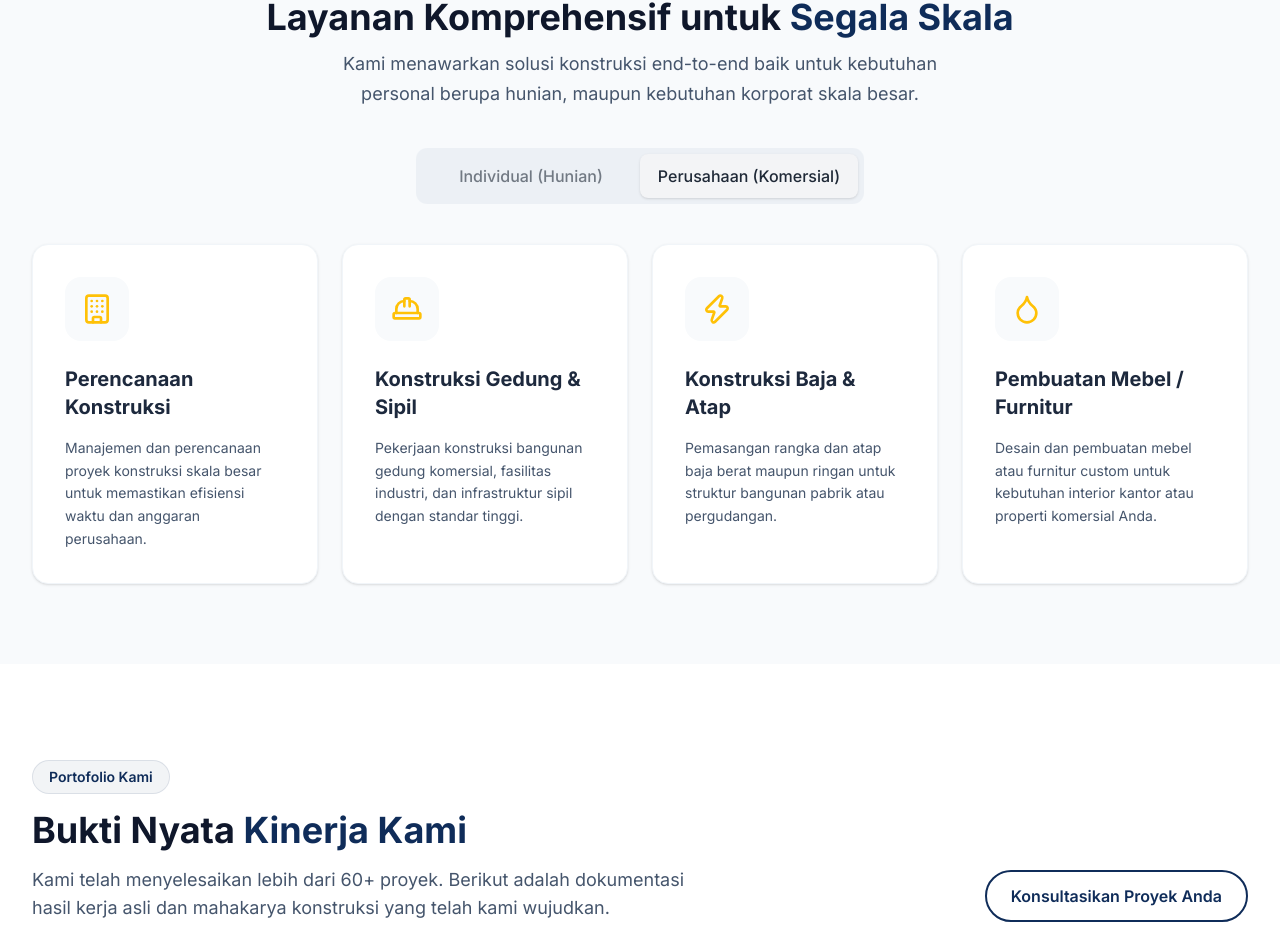
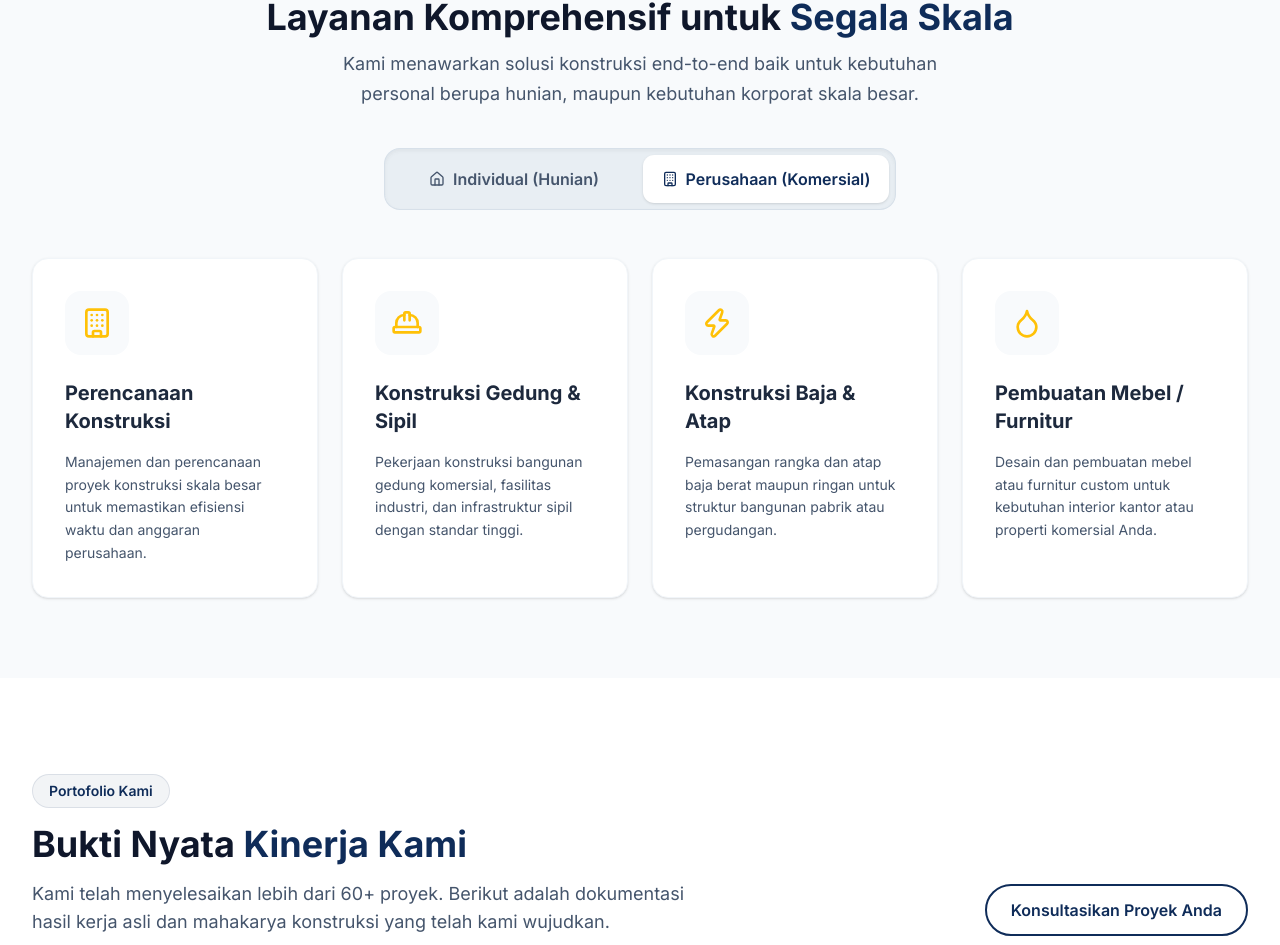
Before and after one commit to wreqr/web-PT-HEKA-SEJAHTERA-BERSAMA, a Next.js app: page / in a window 1280 px wide. Shown: the part 1666-2611 px from the top of the page. Built offline with nearby package versions, Linux system fonts and the light colour scheme.

Commit message:
update project ke 2

```diff
--- a/src/components/sections/Services.tsx
+++ b/src/components/sections/Services.tsx
@@ -76,13 +76,21 @@ export default function Services() {
           transition={{ duration: 0.6, delay: 0.2 }}
         >
           <Tabs defaultValue="perusahaan" className="w-full">
-            <div className="flex justify-center mb-6 sm:mb-8">
-              <TabsList className="grid w-full max-w-md grid-cols-2 p-1 sm:p-1.5 bg-slate-200/50 rounded-xl h-auto sm:h-14 gap-1 sm:gap-0">
-                <TabsTrigger value="individual" className="rounded-lg data-[state=active]:bg-white data-[state=active]:text-primary data-[state=active]:shadow-sm text-xs sm:text-sm md:text-base font-medium h-full py-2 sm:py-0 border-none whitespace-normal text-center leading-tight">
-                  Individual (Hunian)
+            <div className="flex justify-center mb-8 sm:mb-10">
+              <TabsList className="grid w-full max-w-lg grid-cols-2 p-1.5 bg-slate-200/70 border border-slate-300/60 rounded-2xl h-auto gap-1.5 shadow-inner">
+                <TabsTrigger
+                  value="individual"
+                  className="rounded-xl py-3 px-3 sm:px-5 text-xs sm:text-sm md:text-base font-semibold transition-all duration-200 text-slate-600 hover:text-slate-900 data-active:bg-white data-active:text-primary data-active:shadow-sm cursor-pointer flex items-center justify-center gap-2"
+                >
+                  <Home className="w-4 h-4 shrink-0" />
+                  <span>Individual (Hunian)</span>
                 </TabsTrigger>
-                <TabsTrigger value="perusahaan" className="rounded-lg data-[state=active]:bg-primary data-[state=active]:text-white data-[state=active]:shadow-sm text-xs sm:text-sm md:text-base font-medium h-full py-2 sm:py-0 border-none whitespace-normal text-center leading-tight">
-                  Perusahaan (Komersial)
+                <TabsTrigger
+                  value="perusahaan"
+                  className="rounded-xl py-3 px-3 sm:px-5 text-xs sm:text-sm md:text-base font-semibold transition-all duration-200 text-slate-600 hover:text-slate-900 data-active:bg-white data-active:text-primary data-active:shadow-sm cursor-pointer flex items-center justify-center gap-2"
+                >
+                  <Building className="w-4 h-4 shrink-0" />
+                  <span>Perusahaan (Komersial)</span>
                 </TabsTrigger>
               </TabsList>
             </div>
--- a/src/components/ui/tabs.tsx
+++ b/src/components/ui/tabs.tsx
@@ -23,12 +23,12 @@ function Tabs({
 }
 
 const tabsListVariants = cva(
-  "group/tabs-list inline-flex w-fit items-center justify-center rounded-lg p-[3px] text-muted-foreground group-data-horizontal/tabs:h-8 group-data-vertical/tabs:h-fit group-data-vertical/tabs:flex-col data-[variant=line]:rounded-none",
+  "group/tabs-list inline-flex items-center justify-center rounded-xl p-1 text-muted-foreground",
   {
     variants: {
       variant: {
         default: "bg-muted",
-        line: "gap-1 bg-transparent",
+        line: "gap-1 bg-transparent rounded-none",
       },
     },
     defaultVariants: {
@@ -57,10 +57,9 @@ function TabsTrigger({ className, ...props }: TabsPrimitive.Tab.Props) {
     <TabsPrimitive.Tab
       data-slot="tabs-trigger"
       className={cn(
-        "relative inline-flex h-[calc(100%-1px)] flex-1 items-center justify-center gap-1.5 rounded-md border border-transparent px-1.5 py-0.5 text-sm font-medium whitespace-nowrap text-foreground/60 transition-all group-data-vertical/tabs:w-full group-data-vertical/tabs:justify-start hover:text-foreground focus-visible:border-ring focus-visible:ring-[3px] focus-visible:ring-ring/50 focus-visible:outline-1 focus-visible:outline-ring disabled:pointer-events-none disabled:opacity-50 has-data-[icon=inline-end]:pr-1 has-data-[icon=inline-start]:pl-1 aria-disabled:pointer-events-none aria-disabled:opacity-50 dark:text-muted-foreground dark:hover:text-foreground group-data-[variant=default]/tabs-list:data-active:shadow-sm group-data-[variant=line]/tabs-list:data-active:shadow-none [&_svg]:pointer-events-none [&_svg]:shrink-0 [&_svg:not([class*='size-'])]:size-4",
-        "group-data-[variant=line]/tabs-list:bg-transparent group-data-[variant=line]/tabs-list:data-active:bg-transparent dark:group-data-[variant=line]/tabs-list:data-active:border-transparent dark:group-data-[variant=line]/tabs-list:data-active:bg-transparent",
-        "data-active:bg-background data-active:text-foreground dark:data-active:border-input dark:data-active:bg-input/30 dark:data-active:text-foreground",
-        "after:absolute after:bg-foreground after:opacity-0 after:transition-opacity group-data-horizontal/tabs:after:inset-x-0 group-data-horizontal/tabs:after:bottom-[-5px] group-data-horizontal/tabs:after:h-0.5 group-data-vertical/tabs:after:inset-y-0 group-data-vertical/tabs:after:-right-1 group-data-vertical/tabs:after:w-0.5 group-data-[variant=line]/tabs-list:data-active:after:opacity-100",
+        "relative inline-flex items-center justify-center gap-1.5 rounded-lg px-3 py-1.5 text-sm font-medium whitespace-nowrap text-muted-foreground transition-all duration-200",
+        "hover:text-foreground focus-visible:outline-none focus-visible:ring-2 focus-visible:ring-ring disabled:pointer-events-none disabled:opacity-50 cursor-pointer",
+        "data-active:bg-background data-active:text-foreground data-active:shadow-sm",
         className
       )}
       {...props}
```
